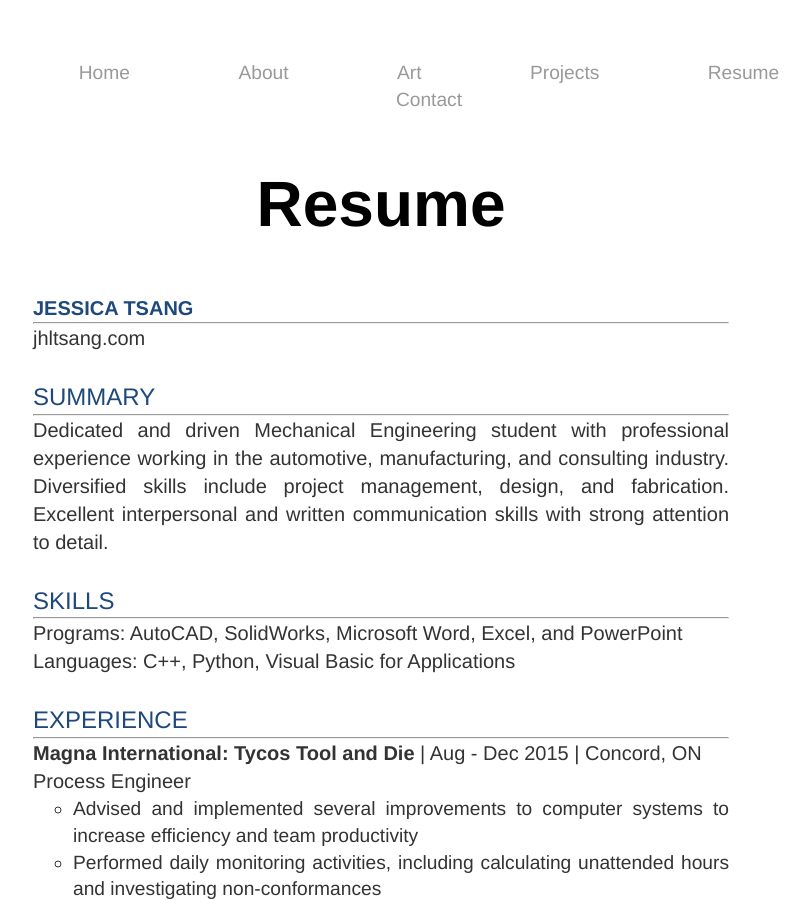
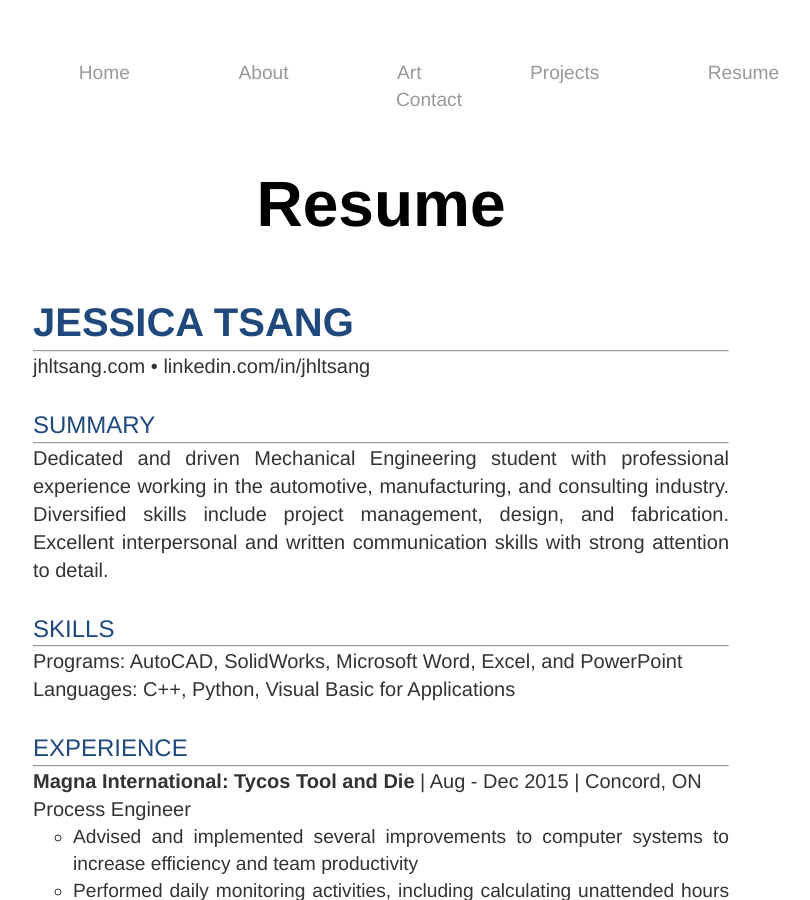
Before and after one commit to jhltsang/jhltsang.github.io, a Jekyll site: the page built from resume/index.html, in a window 1280 px wide and 900 px high. Shown: the whole window, without its empty margins (259-1069 px from the left). Built offline with Jekyll 4.4.1, drawn with Linux system fonts in a browser that asks for light colours.

Commit message:
Update index.html

```diff
--- a/resume/index.html
+++ b/resume/index.html
@@ -5,9 +5,9 @@ title: Jessica Tsang
 <div class="blurb">
 	<h2>Resume</h2>
 
-<p style="color:rgb(31, 73, 125); font-size: 20px"><b>JESSICA TSANG</b></p><hr>
+<p style="color:rgb(31, 73, 125); font-size: 40px"><b>JESSICA TSANG</b></p><hr>
 
-<p style="font-size: 20px">jhltsang.com
+<p style="font-size: 20px">jhltsang.com • linkedin.com/in/jhltsang
 <br><br>
 <p style="color:rgb(31, 73, 125)">SUMMARY<br><hr>
 
```
